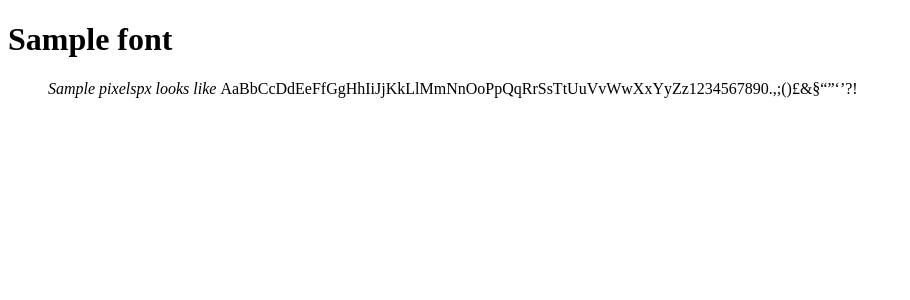
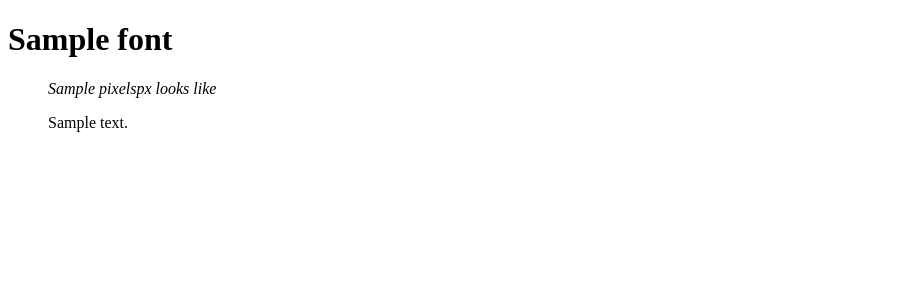
Before and after one commit to devfort/checkyourfont, a Django app: template fontly/templates/font.html in a window 1280 px wide. Shown: the top 300 px of the page, without its empty margins (0-910 px from the left). Run offline with Django 3.2, Linux system fonts and the light colour scheme; the template is opened without the code that fills it: most values are stand-ins (such as "Sample title", 1, 10 or a date in 2020).

Commit message:
;text uses lorem ipsum (to check line metrics).

```diff
--- a/fontly/templates/font.html
+++ b/fontly/templates/font.html
@@ -16,7 +16,7 @@ ol li { list-style: none; }
 
   <ol>
     {% for size in sizes reversed %}
-      <li{% if size.is_key %} class='key'{% endif %} style='font-size: {{ size.pixels }}px'><em>{{ size.pixels }}px<i> looks like </i></em>AaBbCcDdEeFfGgHhIiJjKkLlMmNnOoPpQqRrSsTtUuVvWwXxYyZz1234567890.,;()&pound;&amp;&sect;&ldquo;&rdquo;&lsquo;&rsquo;?!</li>
+      <li{% if size.is_key %} class='key'{% endif %} style='font-size: {{ size.pixels }}px'><em>{{ size.pixels }}px<i> looks like </i></em>{% if text %}{{ text|linebreaks }}{% else %}AaBbCcDdEeFfGgHhIiJjKkLlMmNnOoPpQqRrSsTtUuVvWwXxYyZz1234567890.,;()&pound;&amp;&sect;&ldquo;&rdquo;&lsquo;&rsquo;?!{% endif %}</li>
     {% endfor %}
   </ol>
 {% endblock %}
--- a/fontly/views.py
+++ b/fontly/views.py
@@ -62,6 +62,8 @@ class Font(TemplateView):
             elif name.startswith('font.'):
                 _, font = name.split('.', 2)
                 kwargs['webfonts'][font] = value
+            elif name == 'text':
+                kwargs['text'] = """Lorem ipsum dolor sit amet, consetetur sadipscing elitr, sed diam nonumy eirmod tempor invidunt ut labore et dolore magna aliquyam erat, sed diam voluptua. At vero eos et accusam et justo duo dolores et ea rebum. Stet clita kasd gubergren, no sea takimata sanctus est Lorem ipsum dolor sit amet."""
 
         if sizes is None:
             if min_size is None:
```
